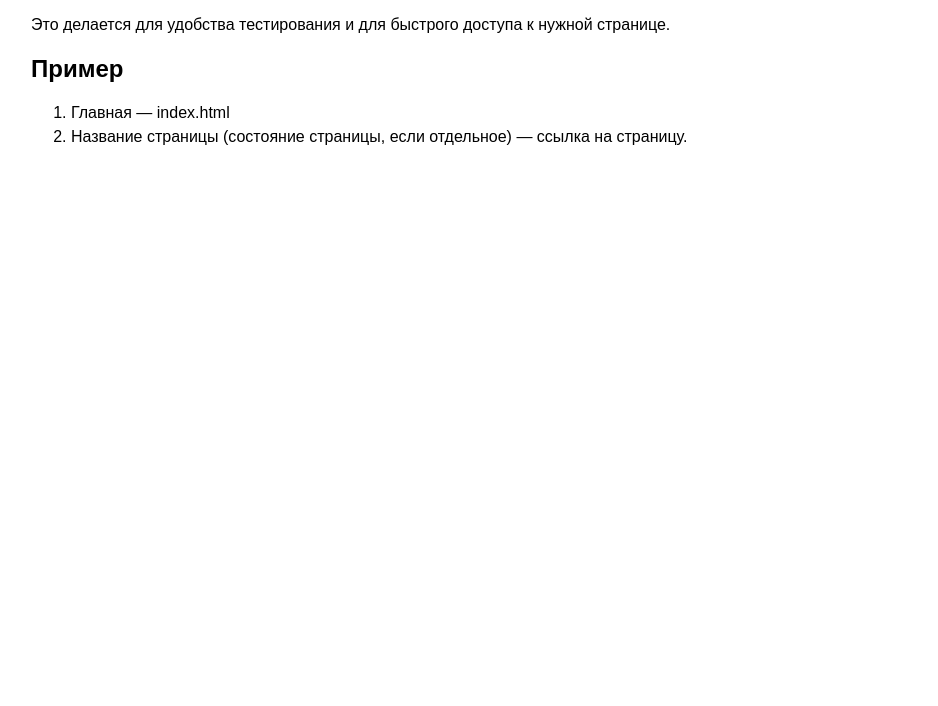
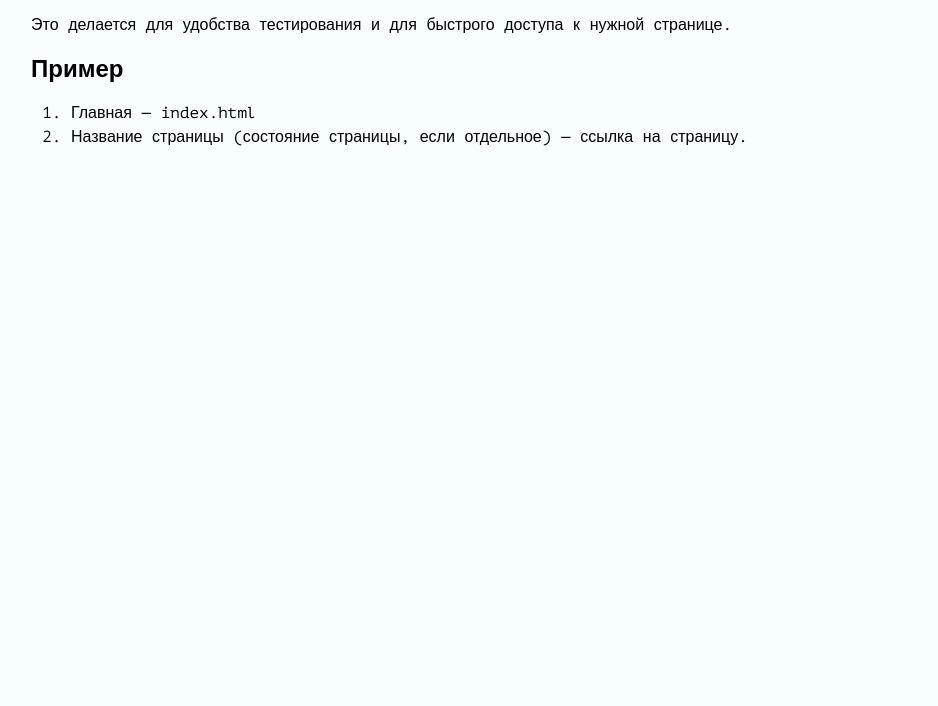
Before and after one commit to NadyaNVS/smart-device, a website: page source/sitemap.html in a window 1280 px wide. Shown: the part 94-800 px from the top of the page, without its empty margins (1-939 px from the left). Drawn offline with nearby package versions, Linux system fonts and the light colour scheme; files that its build step writes are made by us from their sources.

Commit message:
добавляет основной шрифт документа

```diff
--- a/source/sass/global/reboot.scss
+++ b/source/sass/global/reboot.scss
@@ -16,7 +16,7 @@ html {
   font-weight: 400;
   font-size: $fz-default;
   line-height: 24px;
-  font-family: $ff-placeholder;
+  font-family: $ff-ptmono;
   color: $color-default-black;
 
   -webkit-font-smoothing: antialiased;
@@ -31,7 +31,7 @@ body {
   width: 100%;
   height: 100%;
 
-  background-color: $color-default-white;
+  background-color: $color-background-body;
 }
 
 a {
```
